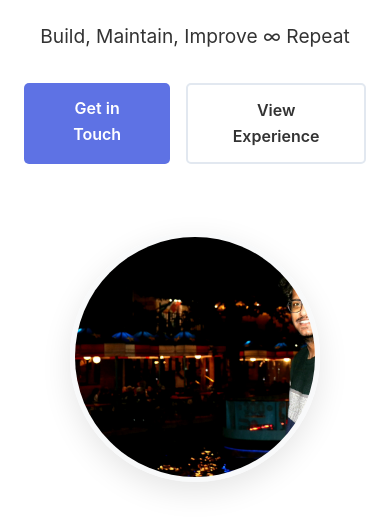
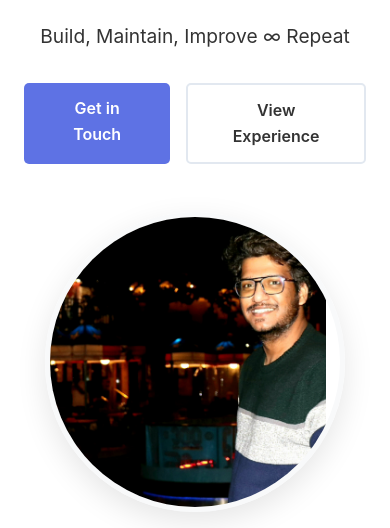
Before and after one commit to Manikranth/Manikranth.github.io, a plain HTML site: page index.html in a window 390 px wide. Shown: the part 316-844 px from the top of the page. Drawn offline with Linux system fonts and the light colour scheme.

Commit message:
Increase profile image circle size and adjust image positioning

```diff
--- a/css/styles.css
+++ b/css/styles.css
@@ -176,8 +176,8 @@ h1, h2, h3, h4, h5, h6 {
 }
 
 .profile-image {
-    width: 350px;
-    height: 350px;
+    width: 400px;
+    height: 400px;
     overflow: hidden;
     border-radius: 50%;
     display: flex;
@@ -188,10 +188,11 @@ h1, h2, h3, h4, h5, h6 {
 }
 
 .profile-image img {
-    width: 100%;
-    height: 100%;
+    width: 120%;
+    height: 120%;
     object-fit: cover;
-    object-position: left center;
+    object-position: 40% center;
+    margin-left: -10%;
 }
 
 .profile-placeholder {
@@ -765,8 +766,8 @@ section {
     }
 
     .profile-image {
-        width: 300px;
-        height: 300px;
+        width: 350px;
+        height: 350px;
     }
 
     .timeline::before {
@@ -785,8 +786,8 @@ section {
 
 @media (max-width: 576px) {
     .profile-image {
-        width: 250px;
-        height: 250px;
+        width: 300px;
+        height: 300px;
     }
 
     .profile-placeholder i {
```
